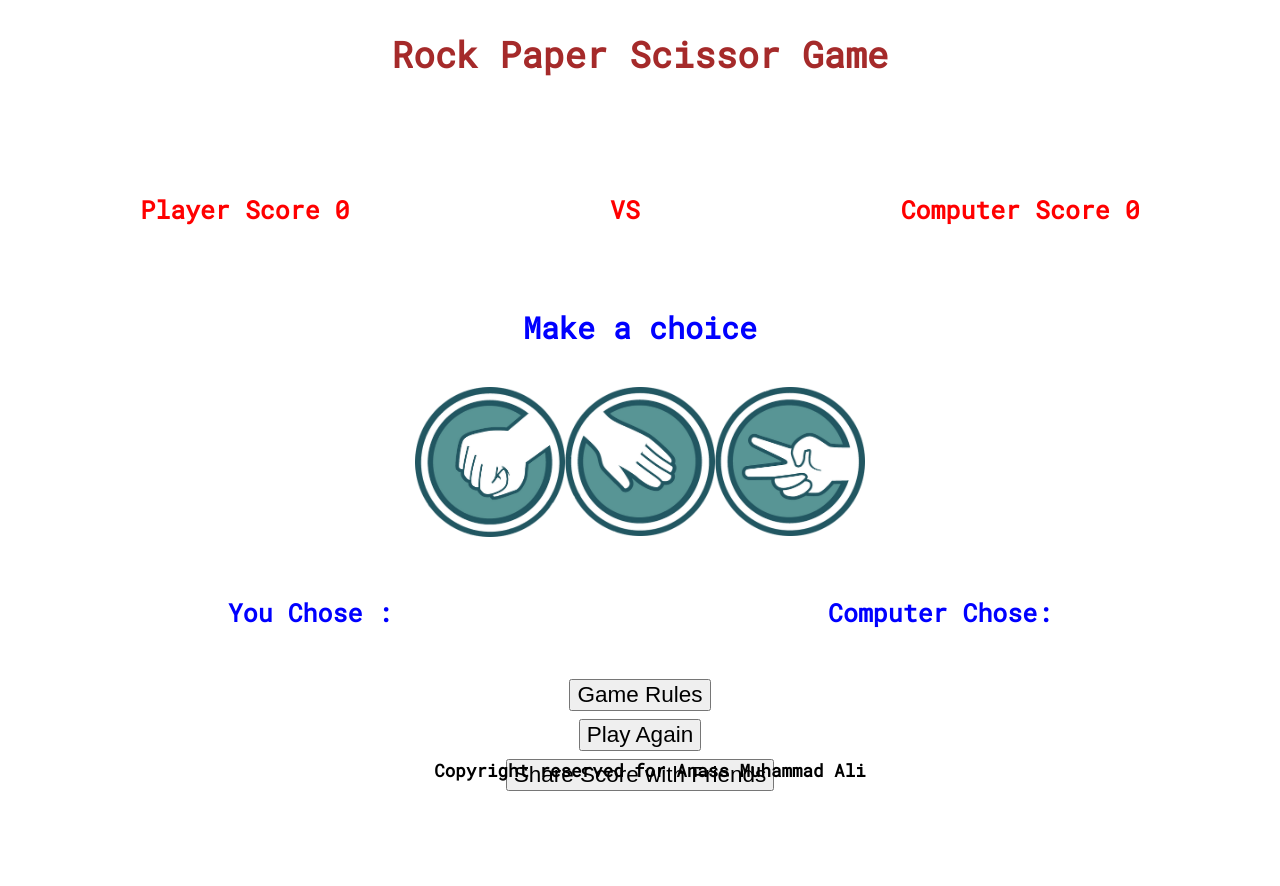
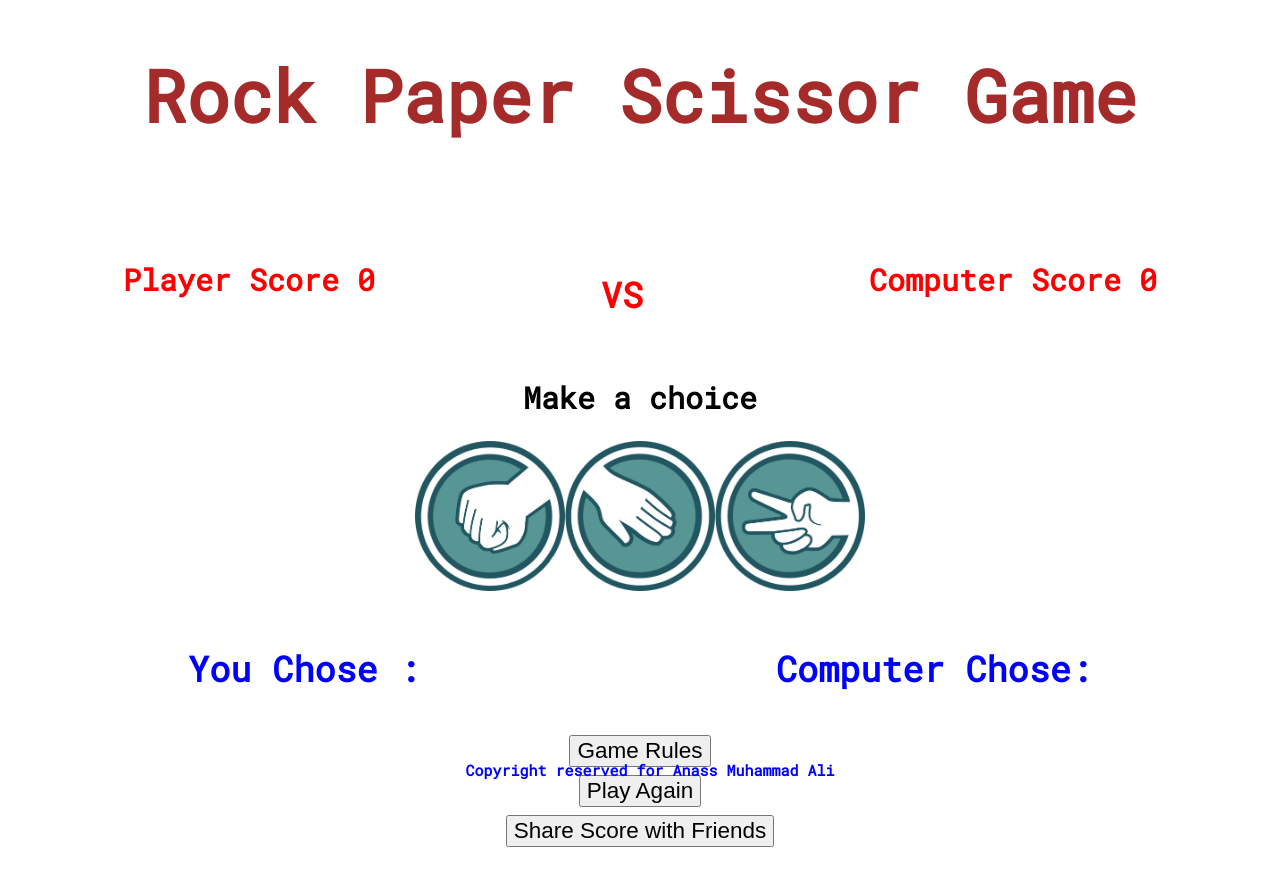
Before and after one commit to syricano/project2, a plain HTML site: page index.html in a window 1280 px wide. Shown: the top 886 px of the page. Drawn offline with Linux system fonts and the light colour scheme.

Commit message:
adjust headers, remove spaces to improve accessibility

```diff
--- a/index.html
+++ b/index.html
@@ -10,9 +10,7 @@
 
 <body>
     <header>
-        <h2>
-            Rock Paper Scissor Game
-        </h2>
+        <h1>Rock Paper Scissor Game</h1>
     </header>
     <main>
         <div class="game-area">
@@ -20,14 +18,14 @@
             <div class="score-area">
 
                 <div class="score">
-                    <h5>Player Score <span id="player-score">0</span></h5>
+                    <h2>Player Score <span id="player-score">0</span></h2>
 
                 </div>
                 <div>
-                    <h5>VS</h5>
+                    <h3>VS</h3>
                 </div>
                 <div class="score">
-                    <h5>Computer Score <span id="computer-score">0</span></h5>
+                    <h2>Computer Score <span id="computer-score">0</span></h2>
 
                 </div>
 
@@ -36,7 +34,7 @@
 
             <!--Choice Area-->
             <div>
-                <h4>Make a choice </h4>
+                <h2>Make a choice </h2>
             </div>
 
             <div class="choice-area">
@@ -50,7 +48,8 @@
                 </div>
 
                 <div>
-                    <img src="assets/images/scissor.png" id="scissor" aria-label="scissor" alt="scissor choice" width="150">
+                    <img src="assets/images/scissor.png" id="scissor" aria-label="scissor" alt="scissor choice"
+                        width="150">
                 </div>
 
 
@@ -59,21 +58,17 @@
             <!--Selection or choices Display Area-->
             <div class="selection-area">
                 <div>
-                    <h5 id="p-display" aria-label="your choice" >You Chose :
-                    </h5>
-
+                    <h3 id="p-display" aria-label="your choice">You Chose :</h3>
                 </div>
                 <div>
-                    <h5 id="c-display" aria-label="computer choice"> Computer Chose:
-                    </h5>
-
+                    <h3 id="c-display" aria-label="computer choice"> Computer Chose:</h5>
                 </div>
             </div>
 
             <!--Declare Winner Area-->
             <div class="result">
                 <span id="result" aria-label="the winner">
-                        <!--Player or Computer wins message to be created by Java-->
+                    <!--Player or Computer wins message to be created by Java-->
                 </span>
 
 
@@ -104,15 +99,10 @@
 
         </div>
 
-
-
-
-
         <footer>
-            <h3> Copyright reserved for Anass Muhammad Ali</h3>
+            <h4> Copyright reserved for Anass Muhammad Ali</h4>
 
         </footer>
-
 
     </main>
 
```
